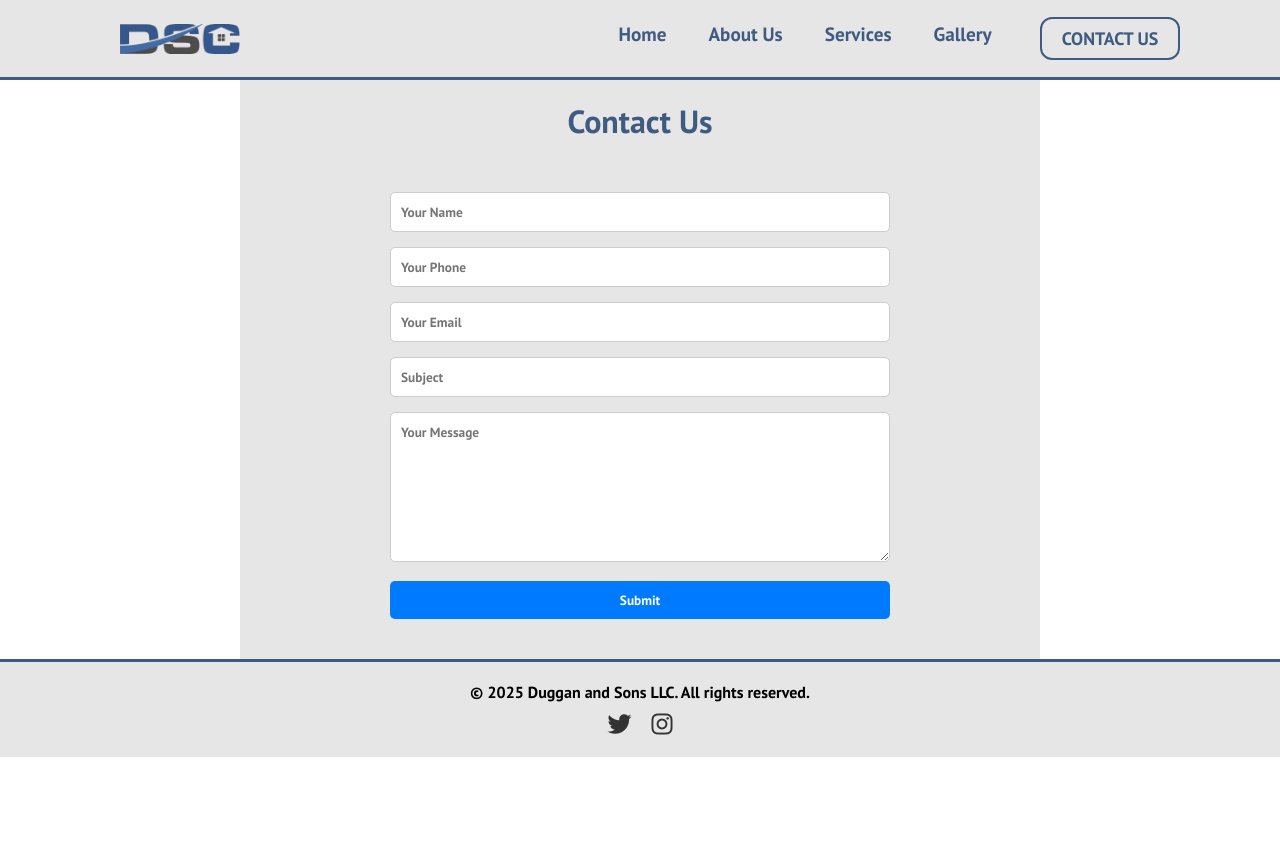
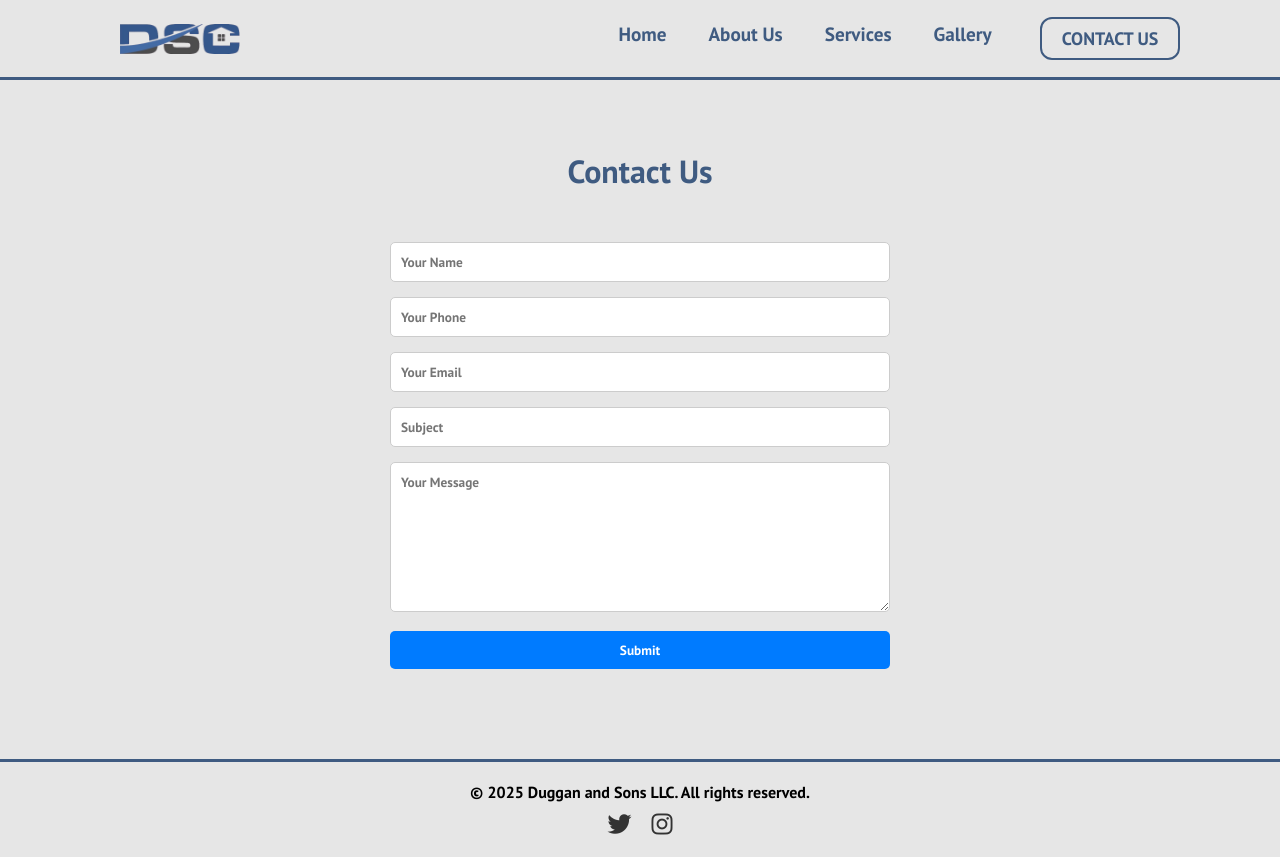
Before and after one commit to dugganm24/DSC_Website, a React (Create React App) app: page /contact-us in a window 1280 px wide. Before the commit the page ends 800 px from the top, so only its background shows below. Built offline with nearby package versions, Linux system fonts and the light colour scheme.

Commit message:
some background formatting

```diff
--- a/src/components/pages/ContactUs.css
+++ b/src/components/pages/ContactUs.css
@@ -1,4 +1,10 @@
 /* ContactUs.css */
+
+.contact-us-wrapper {
+    background-color: #e6e6e6; /* Full-width background */
+    width: 100%;
+    padding: 50px 0; /* Keep vertical padding */
+}
 
 .contact-us-container {
     max-width: 800px;
--- a/src/components/pages/ContactUs.js
+++ b/src/components/pages/ContactUs.js
@@ -4,12 +4,14 @@ import './ContactUs.css';
 
 const ContactUs = () => {
   return (
-    <div className="contact-us-container">
+   <div className="contact-us-wrapper">
+   <div className="contact-us-container">
       <h1>Contact Us</h1>
       <div className="contact-us-form">
         <ContactForm />
       </div>
     </div>
+    </div>
   );
 };
 
```
Also changed, not shown: TODO.txt.
